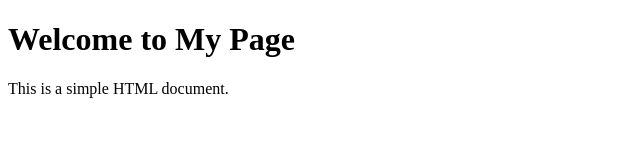
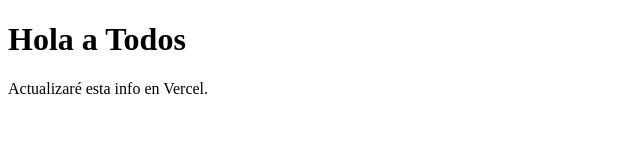
Before and after one commit to Fragar1910/cursoprimera, a plain HTML site: page index.html in a window 1280 px wide. Shown: the whole page, without its empty margins (0-640 px from the left). Drawn offline with Linux system fonts and the light colour scheme.

Commit message:
cambio texto

```diff
--- a/index.html
+++ b/index.html
@@ -6,8 +6,8 @@
     <title>Document</title>
 </head>
 <body>
-    <h1>Welcome to My Page</h1>
-    <p>This is a simple HTML document.</p>
+    <h1>Hola a Todos</h1>
+    <p>Actualizaré esta info en Vercel.</p>
     <script>
         console.log("Hola, Estoy entusiasado por aprender con CodeCrypto!");
     </script>
```
